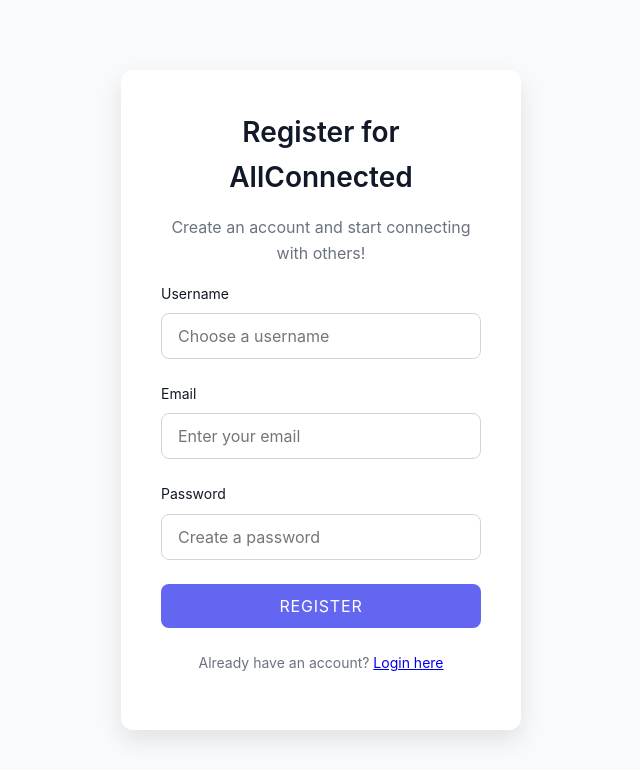
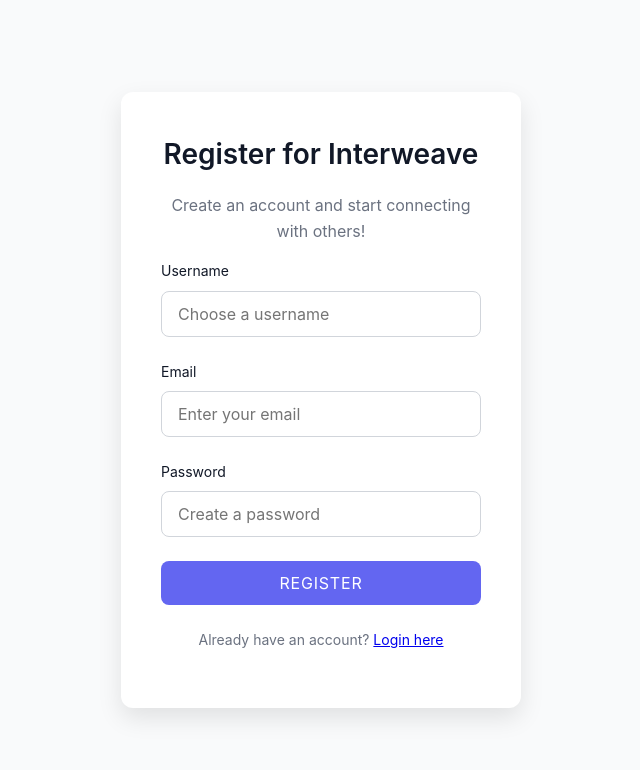
Before and after one commit to notlainiwakura/interweave, a Flask app: page /register in a window 1280 px wide. Shown: the top 770 px of the page, without its empty margins (319-959 px from the left). Run offline with Flask 3, Linux system fonts and the light colour scheme.

Commit message:
fixed wording

```diff
--- a/templates/register.html
+++ b/templates/register.html
@@ -3,14 +3,14 @@
 <head>
     <meta charset="UTF-8">
     <meta name="viewport" content="width=device-width, initial-scale=1.0">
-    <title>Register for AllConnected</title>
+    <title>Register for Interweave</title>
     <!-- Link to the external CSS file -->
     <link rel="stylesheet" href="{{ url_for('static', filename='css/styles.css') }}">
 </head>
 <body>
     <div class="form-container">
         <div class="form-header">
-            <h2>Register for AllConnected</h2>
+            <h2>Register for Interweave</h2>
             <p>Create an account and start connecting with others!</p>
         </div>
 
```
